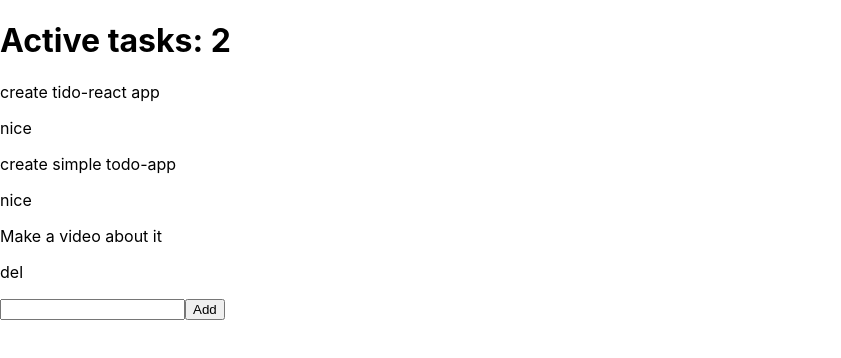
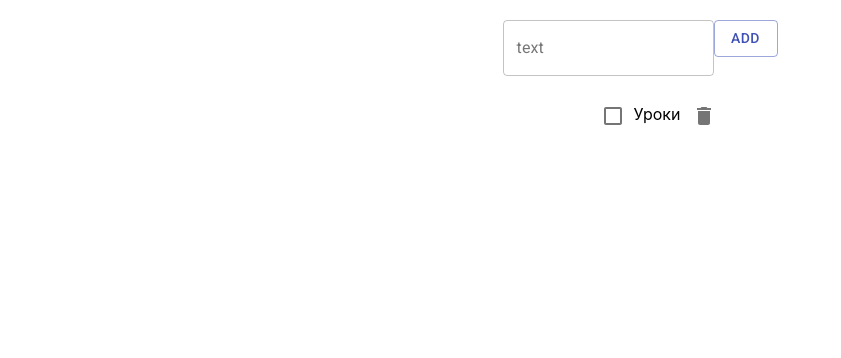
Before and after one commit to benbi73tt/react_js, a React (Create React App) app in the folder first-app/: page / in a window 1280 px wide. Shown: the top 358 px of the page, without its empty margins (0-841 px from the left). Built offline with nearby package versions, Linux system fonts and the light colour scheme.

Commit message:
Сделать удаление, API...

```diff
--- a/first-app/package.json
+++ b/first-app/package.json
@@ -4,6 +4,7 @@
   "private": true,
   "dependencies": {
     "@material-ui/core": "^4.11.3",
+    "@material-ui/icons": "^4.11.2",
     "@testing-library/jest-dom": "^5.11.9",
     "@testing-library/react": "^11.2.3",
     "@testing-library/user-event": "^12.6.2",
--- a/first-app/src/App.js
+++ b/first-app/src/App.js
@@ -1,76 +1,114 @@
-import React from 'react';
-import Task from './component/Task';
-import Taskinput from './component/Taskinput';
+import React, { Component } from 'react';
+import './style.css'
+import TextField from '@material-ui/core/TextField';
+import { Button } from '@material-ui/core';
+import { Checkbox } from '@material-ui/core';
+import IconButton from '@material-ui/core/IconButton';
+import DeleteIcon from '@material-ui/icons/Delete';
 
-//Баг при смене выполненого/невыполненного
 
-class App extends React.Component {
-    constructor() {
-        super();
+
+export default class App extends Component {
+    constructor(props) {
+        super(props)
 
         this.state = {
-            tasks:[
-                {id:0, title: 'create tido-react app', done:false},
-                {id:1, title: 'Make a video about it', done:true},
-                {id:2, title: 'create simple todo-app', done:false}
-            ]
-
-        };
+             notes:[
+                 {name:'Уроки',done:false},
+                ],
+                value:''
+        }
     }
 
-    addTask = task => {
-        this.setState(state =>{
-            let { tasks } = state;
-            tasks.push({
-                id: tasks.length!==0? task.length:0,
-                title: task,
-                done: false
 
-            });
-            return (tasks);
-        });
-    };
+    handleSubmit(event){
+        event.preventDefault();
+        if(this.state.value!==''&&this.state.value!==' '){
+            this.setState({
+                notes:[...this.state.notes,{name:this.state.value,done:false,active:false}],
+                value:''
+            })
+        }
 
-    doneTask = id=> {
-        const index = this.state.tasks.map(task => task.id).indexOf(id);
-        this.setState(state => {
-            let {tasks} = state;
-            tasks[index].done = true;
-            return tasks;
-        });
-    };
+    }
 
-    delTask=id=>{
-        const index= this.state.tasks.map(task=>task.id).indexOf(id);
-        this.setState(state=>{
-            let {tasks}=state;
-            delete tasks[index];
-            return tasks;
-        });
+    handleChange(event){
+        this.setState({
+            value:event.target.value
+        })
+    }
 
-    };
+    handleChecked(index){
+        let arr=this.state.notes.map((item,i)=>{
+            if(i===index){
+                return{...item,done:!item.done}
+            }
+            else{return item}
+        })
+        this.setState({
+            notes:arr,
+        })
+
+
+    }
+
+    handleClick(index){
+        let arr=this.state.notes.map((item,i)=>{
+            if(i===index&&this.state.buf!==' '&&this.state.buf!==''){
+                return{...item,name:this.state.buf,active:!item.active}
+            }
+            else{return item;}
+        })
+        this.setState({
+            notes:arr,
+            buf:this.state.notes[index].name
+
+        })
+    }
+handleInpChange(event){
+    this.setState({
+        buf:event.target.value
+    })
+}
+
+handleDelClick(){
+
+}
+
 
     render() {
-        const {tasks}=this.state;
-        const activeTasks=tasks.filter(task=>!task.done);
-        const doneTasks=tasks.filter(task=>task.done);
+        const list=this.state.notes.map((item,index)=>{
+            return(<li key={index} >
+                <Checkbox onChange={this.handleChecked.bind(this,index)}
+                    checked={item.done}
+                    color="primary"
+                    inputProps={{ 'aria-label': 'secondary checkbox' }}/>
+                <span style={item.done?{textDecoration:"line-through"}:{textDecoration:'none'}} onClick={this.handleClick.bind(this,index)}>{item.name}</span>
+                {item.active
+                    ?<input autoFocus={true}
+                    value={this.state.buf}
+                    onChange={this.handleInpChange.bind(this)}
+                    onBlur={this.handleClick.bind(this,index)}/>:""}
+                <IconButton onClick={this.handleDelClick.bind(this,index)} aria-label="delete">
+                    <DeleteIcon />
+                </IconButton>
+                </li>)
+        })
+        return (
+            <div align='center'><br/>
+            <form onSubmit={this.handleSubmit.bind(this)}>
+            <TextField onChange={this.handleChange.bind(this)} value={this.state.value} id="outlined-basic" label="text" variant="outlined" />
+                <Button type='submit' variant="outlined" color="primary">
+                ADD
+                </Button>
 
-        return (
-            <div className='App'>
-                <h1 className='top'>Active tasks: {activeTasks.length}</h1>
-                {[...activeTasks,...doneTasks].map(task=>(
-                    <Task
-                    doneTask={()=>this.doneTask(task.id)}
-                    delTask={()=>this.delTask(task.id)}
-                    task={task}
-                    key={task.id}>
-                </Task>
-            ))}
-            <Taskinput addTask={this.addTask}></Taskinput>
+                <ul>
+                    {list}
+                </ul>
+
+            </form>
 
             </div>
         )
     }
 }
-
-export default App;
--- /dev/null
+++ b/first-app/src/style.css
@@ -0,0 +1,3 @@
+li{
+    list-style-type: none;
+}
```
Also changed, not shown: 2 other files (tests, documents, lock files or other folders).
